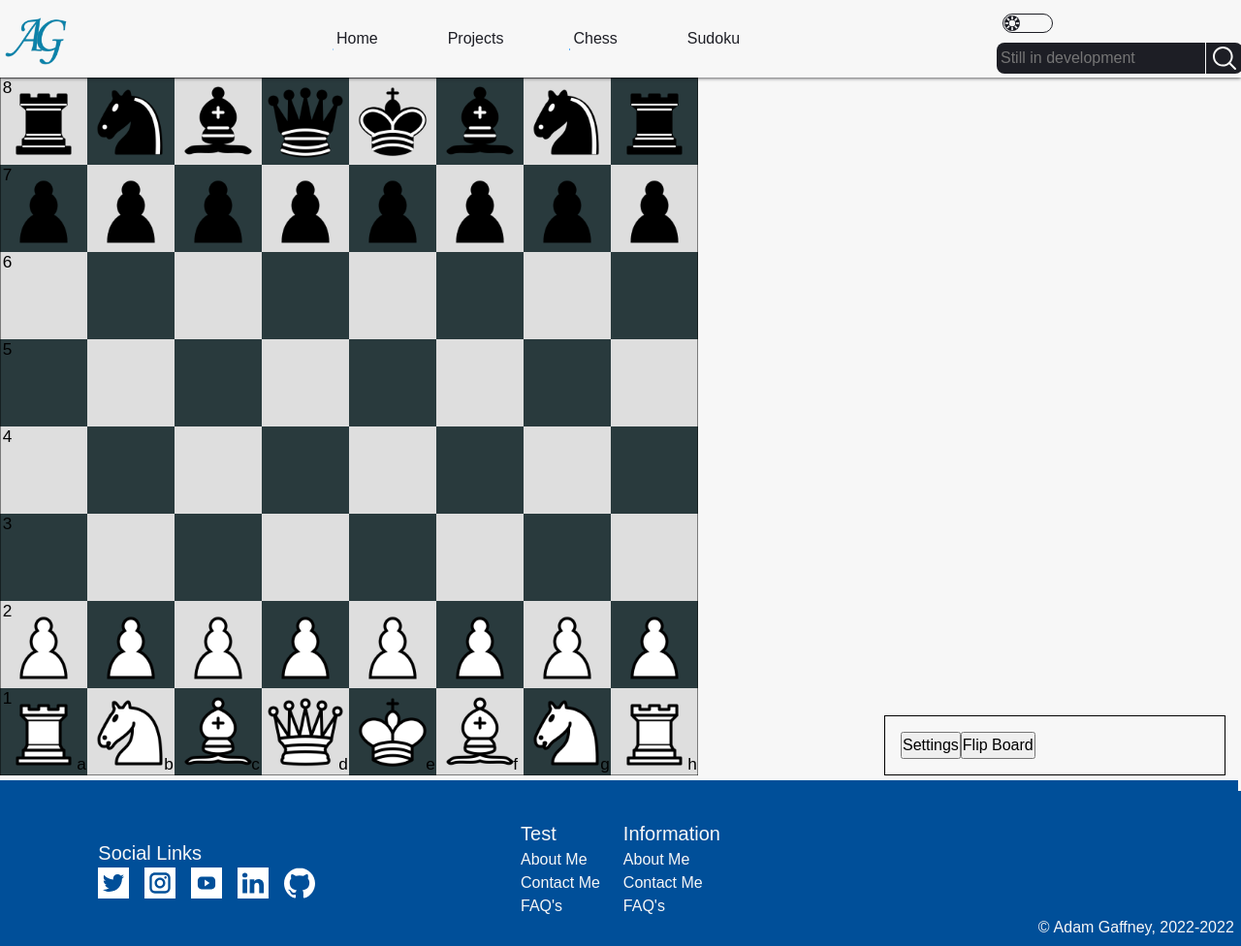
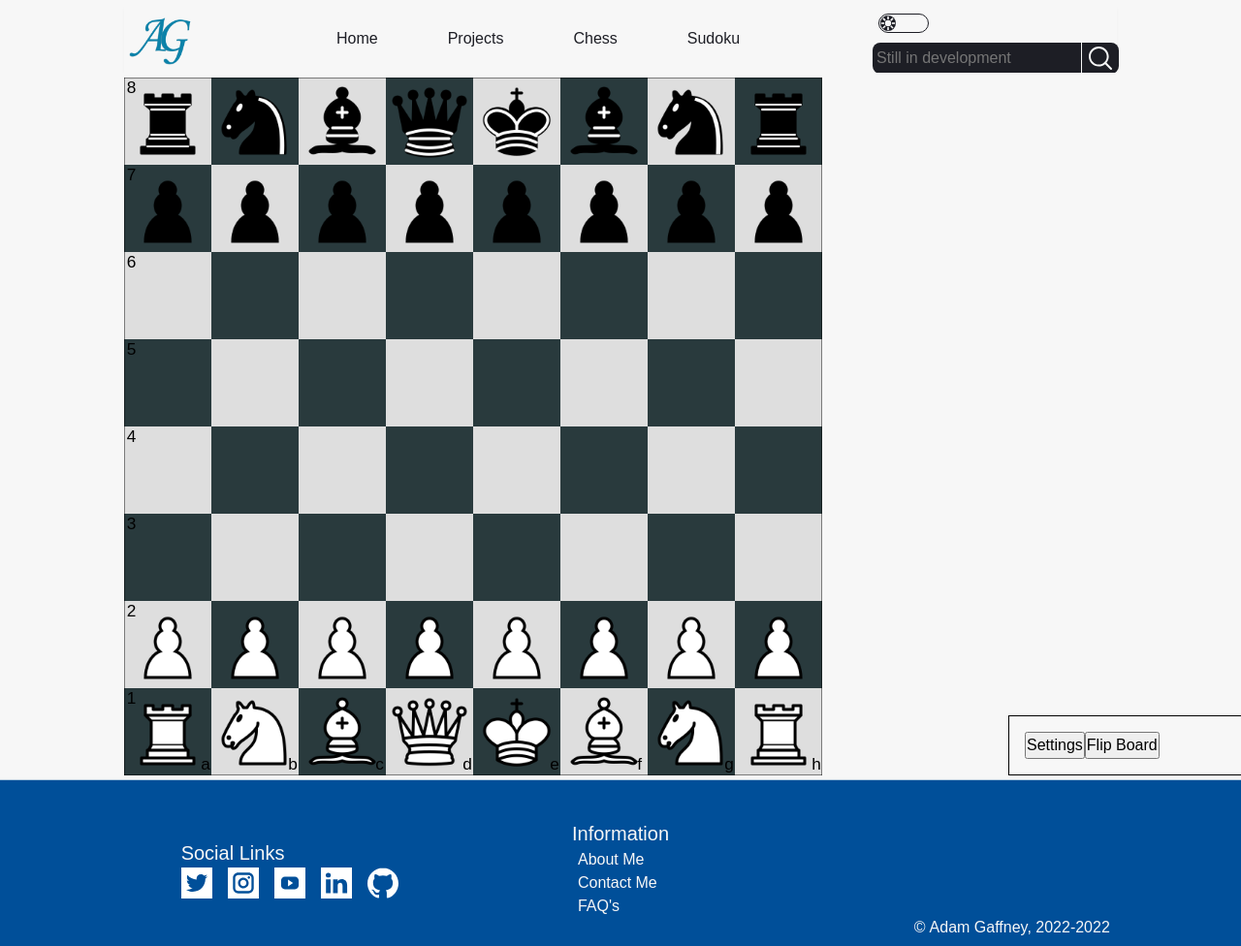
Before and after one commit to AdamGaffney96/PersonalWebsite, a Django app: page /chess in a window 1280 px wide; the page is wider, and only the part inside the window is pictured. Shown: that part at 97% size. Run offline with Django 3.2, Linux system fonts and the light colour scheme.

Commit message:
fixed up padding, body width and other style choices

```diff
--- a/ResumeSite/static/blog_site/css/base.css
+++ b/ResumeSite/static/blog_site/css/base.css
@@ -67,6 +67,7 @@ body {
     max-height: 100%;
     position: relative;
     display: grid;
+    grid-template-columns: 1fr 80% 1fr;
     grid-template-areas: "nav" "main" "footer";
     background-color: var(--clr-background);
     color: var(--clr-text);
@@ -98,14 +99,15 @@ img {
 
 nav {
     display: grid;
-    position: fixed;
+    /* position: stic; */
+    clip-path: inset(5px -100vmax);
     z-index: 10;
     width: 100%;
     font-size: var(--fs-400);
     background-color: var(--clr-background);
-    box-shadow: 0 0 var(--size-100) 0 var(--clr-neutral-950);
+    box-shadow: 0 5px var(--size-100) calc(var(--size-100)*-1) var(--clr-neutral-950), 0 5px 0 100vmax var(--clr-background);
     transition: background-color .3s, color .3s;
-    grid-area: nav;
+    grid-column: 2/3;
 }
 
 .nav-list {
@@ -124,38 +126,46 @@ nav {
     outline: none;
 }
 
-.nav-list li::after {
+.nav-list li::after,
+.other-link-list li::after {
     content: '';
     border-bottom: 2px solid var(--clr-accent-100);
     width: 100%;
     position: absolute;
     bottom: 0;
     left: 0;
-    transform: translateX(-100%);
+    transform: translateX(-105%);
     transition: transform .3s ease-in .27s;
 }
 
-.nav-list li::before {
+.nav-list li::before,
+.other-link-list li::before {
     content: '';
     border-right: 2px solid var(--clr-accent-100);
     height: 100%;
     position: absolute;
     bottom: 0;
     right: 0;
-    transform: translateY(100%);
+    transform: translateY(105%);
     transition: transform .3s ease-in;
 }
 
 .nav-list li:hover::before,
 .nav-list li:focus::before,
-.nav-list li:focus-within::before {
+.nav-list li:focus-within::before,
+.other-link-list li:hover::before,
+.other-link-list li:focus::before,
+.other-link-list li:focus-within::before {
     transition: transform .3s ease-in .27s;
     transform: translateY(0);
 }
 
 .nav-list li:hover::after,
 .nav-list li:focus::after,
-.nav-list li:focus-within::after {
+.nav-list li:focus-within::after,
+.other-link-list li:hover::after,
+.other-link-list li:focus::after,
+.other-link-list li:focus-within::after {
     transition: transform .3s ease-in;
     transform: translateX(0);
 }
@@ -223,6 +233,7 @@ nav {
 
 main {
     grid-area: main;
+    grid-column: 2/3;
 }
 
 
@@ -230,6 +241,7 @@ main {
 
 footer {
     display: grid;
+    grid-column: 2/3;
     width: 100%;
     position: absolute;
     bottom: 0;
@@ -237,7 +249,8 @@ footer {
     background-color: var(--clr-accent-300);
     font-size: var(--fs-400);
     place-items: center center;
-    grid-area: footer;
+    box-shadow: 0 0 0 100vmax var(--clr-accent-300);
+    clip-path: inset(0 -100vmax);
 }
 
 .list-heading {
@@ -257,6 +270,21 @@ footer {
 .other-links {
     display: flex;
     gap: var(--size-500);
+}
+
+.other-link-list li {
+    position: relative;
+    overflow: hidden;
+    width: fit-content;
+}
+
+.other-link-list li::before,
+.other-link-list li::after {
+    border-color: var(--clr-neutral-200);
+}
+
+.other-link-list li a {
+    padding: 6px;
 }
 
 .copyright {
--- a/ResumeSite/static/blog_site/css/chess.css
+++ b/ResumeSite/static/blog_site/css/chess.css
@@ -83,7 +83,7 @@
 @media screen and (min-width: 720px) {
     .chess-full-container {
         grid-template-areas: "board sidebar";
-        grid-template-columns: 70vw 30vw;
+        grid-template-columns: 70vw 27vw;
     }
     .chess-container {
         height: 90vh;
--- a/blog_site/templates/blog_site/base.html
+++ b/blog_site/templates/blog_site/base.html
@@ -95,7 +95,7 @@
             </ul>
         </div>
         <div class="other-links" aria-label="Secondary">
-            <div class="link-container">
+            <!-- <div class="link-container">
                 <h3 class="list-heading">Test</h3>
                 <ul class="other-link-list" role="list">
                     <li class="about">
@@ -108,7 +108,7 @@
                         <a href="#" target="_blank">FAQ's</a>
                     </li>
                 </ul>
-            </div>
+            </div> -->
             <div class="link-container">
                 <h3 class="list-heading">Information</h3>
                 <ul class="other-link-list" role="list">
```
